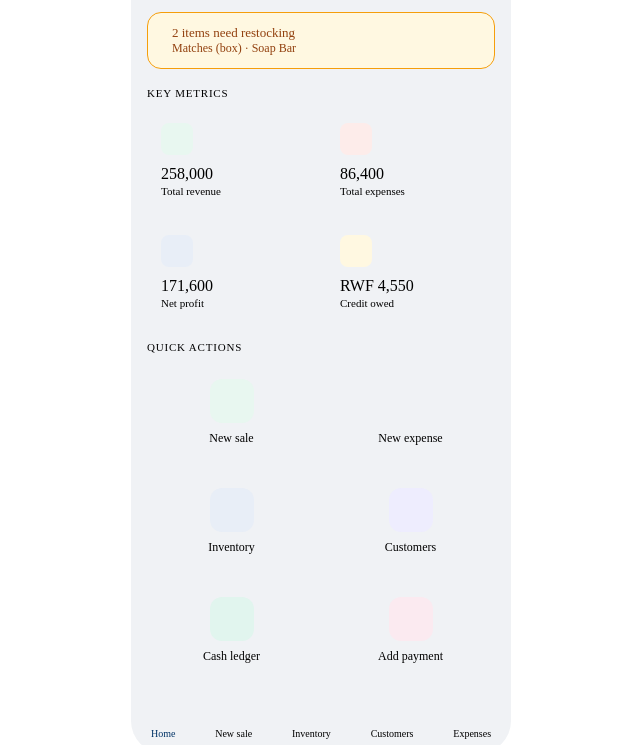
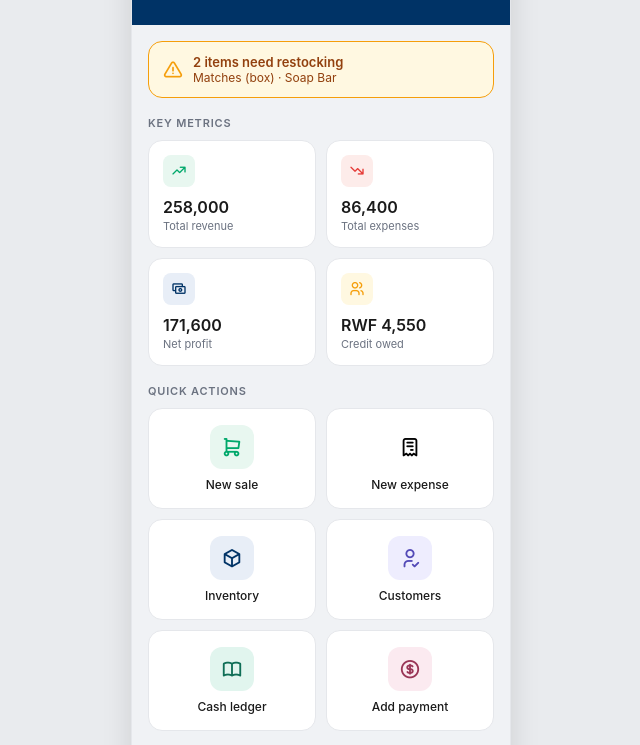
Before and after one commit to Manziyase/KDN-home, a plain HTML site: page index.html in a window 1280 px wide. Shown: the part 246-991 px from the top of the page, without its empty margins (319-959 px from the left). Drawn offline with Linux system fonts and the light colour scheme.

Commit message:
Update index.html
Updated codes, due to colors and icons

```diff
--- a/index.html
+++ b/index.html
@@ -1,7 +1,26 @@
+<!DOCTYPE html>
+<html lang="en">
+<head>
+<meta charset="UTF-8">
+<meta name="viewport" content="width=device-width, initial-scale=1.0">
+<title>BizTrack Lite · KDN</title>
+
+<!-- Tabler Icons font (this was missing — without it, every <i class="ti ti-..."> renders empty) -->
+<link rel="stylesheet" href="https://cdn.jsdelivr.net/npm/@tabler/icons-webfont@latest/dist/tabler-icons.min.css">
+
 <style>
+:root {
+  --font-sans: -apple-system, BlinkMacSystemFont, "Segoe UI", Roboto, Helvetica, Arial, sans-serif;
+  --color-text-primary: #1a1a1a;
+  --color-text-secondary: #6b7280;
+  --color-background-primary: #ffffff;
+  --color-background-secondary: #f3f4f6;
+  --color-border-tertiary: #e5e7eb;
+}
+
 * { box-sizing: border-box; margin: 0; padding: 0; }
-body { font-family: var(--font-sans); }
-.phone { background: #f0f2f5; border-radius: 32px; overflow: hidden; width: 100%; max-width: 380px; margin: 0 auto; border: 1px solid var(--color-border-tertiary); }
+body { font-family: var(--font-sans); background: #e9ebee; padding: 20px 0; }
+.phone { background: #f0f2f5; border-radius: 32px; overflow: hidden; width: 100%; max-width: 380px; margin: 0 auto; border: 1px solid var(--color-border-tertiary); box-shadow: 0 8px 30px rgba(0,0,0,0.12); }
 .header { background: #003366; padding: 20px 20px 28px; color: white; }
 .header-top { display: flex; justify-content: space-between; align-items: center; margin-bottom: 14px; }
 .logo { display: flex; align-items: center; gap: 8px; }
@@ -11,27 +30,27 @@
 .shop-sub { font-size: 12px; color: rgba(255,255,255,0.6); }
 .balance-card { background: rgba(255,255,255,0.12); border-radius: 16px; padding: 16px; margin-top: 4px; }
 .balance-label { font-size: 11px; color: rgba(255,255,255,0.6); text-transform: uppercase; letter-spacing: 1px; margin-bottom: 4px; }
-.balance-amount { font-size: 28px; font-weight: 500; color: white; letter-spacing: -0.5px; }
+.balance-amount { font-size: 28px; font-weight: 600; color: white; letter-spacing: -0.5px; }
 .balance-row { display: flex; justify-content: space-between; align-items: flex-end; margin-top: 12px; }
 .balance-mini { text-align: center; }
 .balance-mini-label { font-size: 10px; color: rgba(255,255,255,0.5); margin-bottom: 2px; }
 .balance-mini-val { font-size: 13px; font-weight: 500; color: rgba(255,255,255,0.9); }
 .divider-v { width: 1px; height: 30px; background: rgba(255,255,255,0.15); }
 .body { background: #f0f2f5; padding: 16px; }
-.section-label { font-size: 11px; font-weight: 500; color: var(--color-text-secondary); text-transform: uppercase; letter-spacing: 0.8px; margin-bottom: 10px; }
+.section-label { font-size: 11px; font-weight: 600; color: var(--color-text-secondary); text-transform: uppercase; letter-spacing: 0.8px; margin-bottom: 10px; }
 .kpi-grid { display: grid; grid-template-columns: repeat(2, minmax(0,1fr)); gap: 10px; margin-bottom: 18px; }
 .kpi-card { background: var(--color-background-primary); border-radius: 14px; padding: 14px; border: 0.5px solid var(--color-border-tertiary); }
-.kpi-icon { width: 32px; height: 32px; border-radius: 8px; display: flex; align-items: center; justify-content: center; margin-bottom: 10px; font-size: 15px; }
+.kpi-icon { width: 32px; height: 32px; border-radius: 8px; display: flex; align-items: center; justify-content: center; margin-bottom: 10px; font-size: 16px; }
 .kpi-icon.green { background: #e8f7f0; color: #00A86B; }
 .kpi-icon.red { background: #fdecea; color: #e53935; }
 .kpi-icon.blue { background: #e8eef7; color: #003366; }
 .kpi-icon.amber { background: #fff8e1; color: #f59e0b; }
-.kpi-val { font-size: 16px; font-weight: 500; color: var(--color-text-primary); margin-bottom: 2px; }
+.kpi-val { font-size: 16px; font-weight: 600; color: var(--color-text-primary); margin-bottom: 2px; }
 .kpi-label { font-size: 11px; color: var(--color-text-secondary); }
 .actions-grid { display: grid; grid-template-columns: repeat(2, minmax(0,1fr)); gap: 10px; margin-bottom: 18px; }
-.action-btn { background: var(--color-background-primary); border-radius: 14px; padding: 16px 12px; border: 0.5px solid var(--color-border-tertiary); display: flex; flex-direction: column; align-items: center; gap: 8px; cursor: pointer; transition: background 0.15s; }
-.action-btn:active { background: var(--color-background-secondary); }
-.action-icon { width: 44px; height: 44px; border-radius: 12px; display: flex; align-items: center; justify-content: center; font-size: 20px; }
+.action-btn { background: var(--color-background-primary); border-radius: 14px; padding: 16px 12px; border: 0.5px solid var(--color-border-tertiary); display: flex; flex-direction: column; align-items: center; gap: 8px; cursor: pointer; transition: background 0.15s, transform 0.1s; }
+.action-btn:active { background: var(--color-background-secondary); transform: scale(0.97); }
+.action-icon { width: 44px; height: 44px; border-radius: 12px; display: flex; align-items: center; justify-content: center; font-size: 22px; }
 .action-icon.green { background: #e8f7f0; color: #00A86B; }
 .action-icon.blue { background: #e8eef7; color: #003366; }
 .action-icon.purple { background: #eeedfe; color: #534AB7; }
@@ -40,9 +59,9 @@
 .action-icon.pink { background: #fbeaf0; color: #993556; }
 .action-label { font-size: 12px; font-weight: 500; color: var(--color-text-primary); text-align: center; }
 .alert-card { background: #fff8e1; border-radius: 14px; padding: 12px 14px; border: 0.5px solid #f59e0b; display: flex; align-items: center; gap: 10px; margin-bottom: 18px; }
-.alert-icon { font-size: 18px; color: #f59e0b; }
+.alert-icon { font-size: 20px; color: #f59e0b; flex-shrink: 0; }
 .alert-text { font-size: 12px; color: #92400e; }
-.alert-text strong { font-weight: 500; display: block; font-size: 13px; }
+.alert-text strong { font-weight: 600; display: block; font-size: 13px; }
 .nav-bar { background: var(--color-background-primary); border-top: 0.5px solid var(--color-border-tertiary); display: flex; justify-content: space-around; padding: 10px 0 14px; }
 .nav-item { display: flex; flex-direction: column; align-items: center; gap: 4px; cursor: pointer; }
 .nav-item i { font-size: 22px; color: var(--color-text-secondary); }
@@ -50,6 +69,8 @@
 .nav-item span { font-size: 10px; color: var(--color-text-secondary); }
 .nav-item.active span { color: #003366; font-weight: 500; }
 </style>
+</head>
+<body>
 
 <div class="phone">
   <div class="header">
@@ -119,27 +140,27 @@
 
     <div class="section-label">Quick actions</div>
     <div class="actions-grid">
-      <div class="action-btn" onclick="sendPrompt('How do I record a new sale in BizTrack Lite?')">
+      <div class="action-btn" onclick="window.location.href='#new-sale'">
         <div class="action-icon green"><i class="ti ti-shopping-cart" aria-hidden="true"></i></div>
         <span class="action-label">New sale</span>
       </div>
-      <div class="action-btn" onclick="sendPrompt('How do I record a new expense in BizTrack Lite?')">
+      <div class="action-btn" onclick="window.location.href='#new-expense'">
         <div class="action-icon red"><i class="ti ti-receipt" aria-hidden="true"></i></div>
         <span class="action-label">New expense</span>
       </div>
-      <div class="action-btn" onclick="sendPrompt('How do I check my inventory in BizTrack Lite?')">
+      <div class="action-btn" onclick="window.location.href='#inventory'">
         <div class="action-icon blue"><i class="ti ti-box" aria-hidden="true"></i></div>
         <span class="action-label">Inventory</span>
       </div>
-      <div class="action-btn" onclick="sendPrompt('How do I check customer credit in BizTrack Lite?')">
+      <div class="action-btn" onclick="window.location.href='#customers'">
         <div class="action-icon purple"><i class="ti ti-user-check" aria-hidden="true"></i></div>
         <span class="action-label">Customers</span>
       </div>
-      <div class="action-btn" onclick="sendPrompt('How do I view my cash ledger in BizTrack Lite?')">
+      <div class="action-btn" onclick="window.location.href='#ledger'">
         <div class="action-icon teal"><i class="ti ti-book" aria-hidden="true"></i></div>
         <span class="action-label">Cash ledger</span>
       </div>
-      <div class="action-btn" onclick="sendPrompt('How do I record a customer payment in BizTrack Lite?')">
+      <div class="action-btn" onclick="window.location.href='#add-payment'">
         <div class="action-icon pink"><i class="ti ti-coin" aria-hidden="true"></i></div>
         <span class="action-label">Add payment</span>
       </div>
@@ -169,3 +190,6 @@
     </div>
   </div>
 </div>
+
+</body>
+</html>
```
